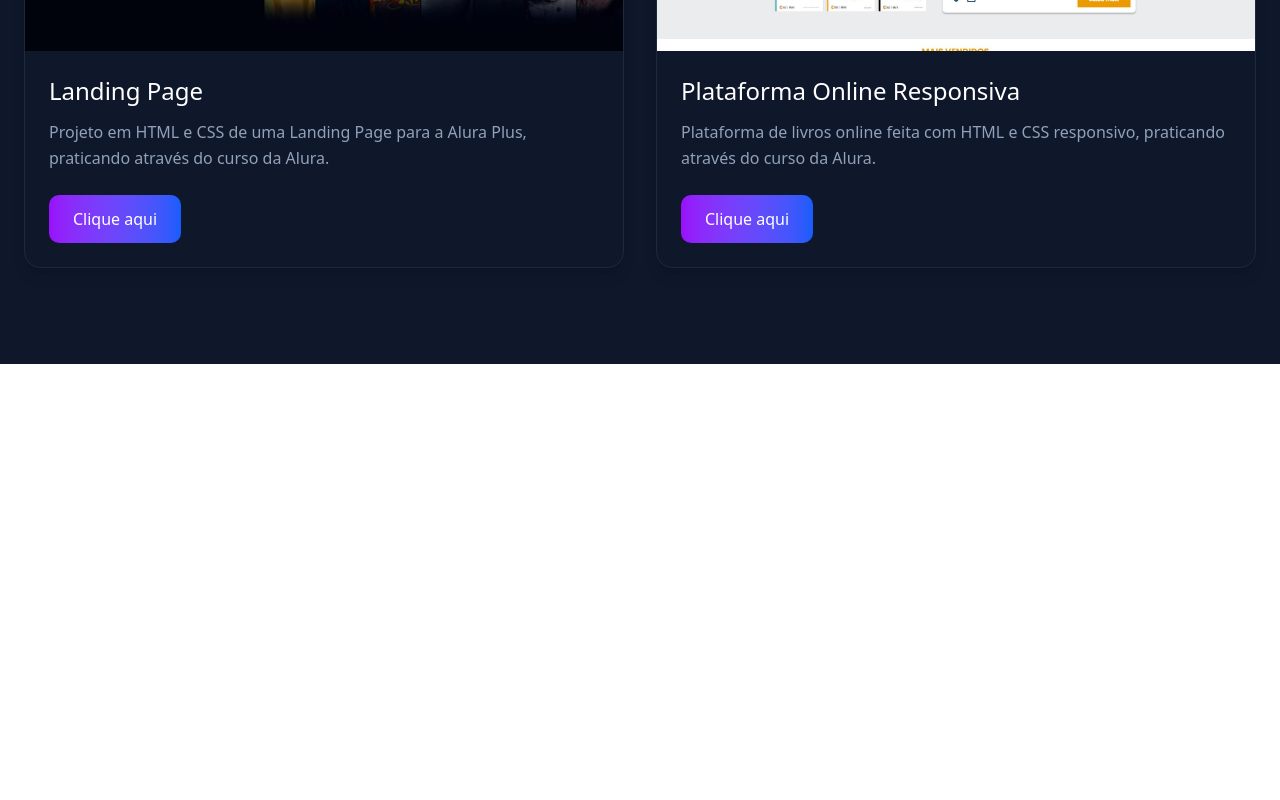
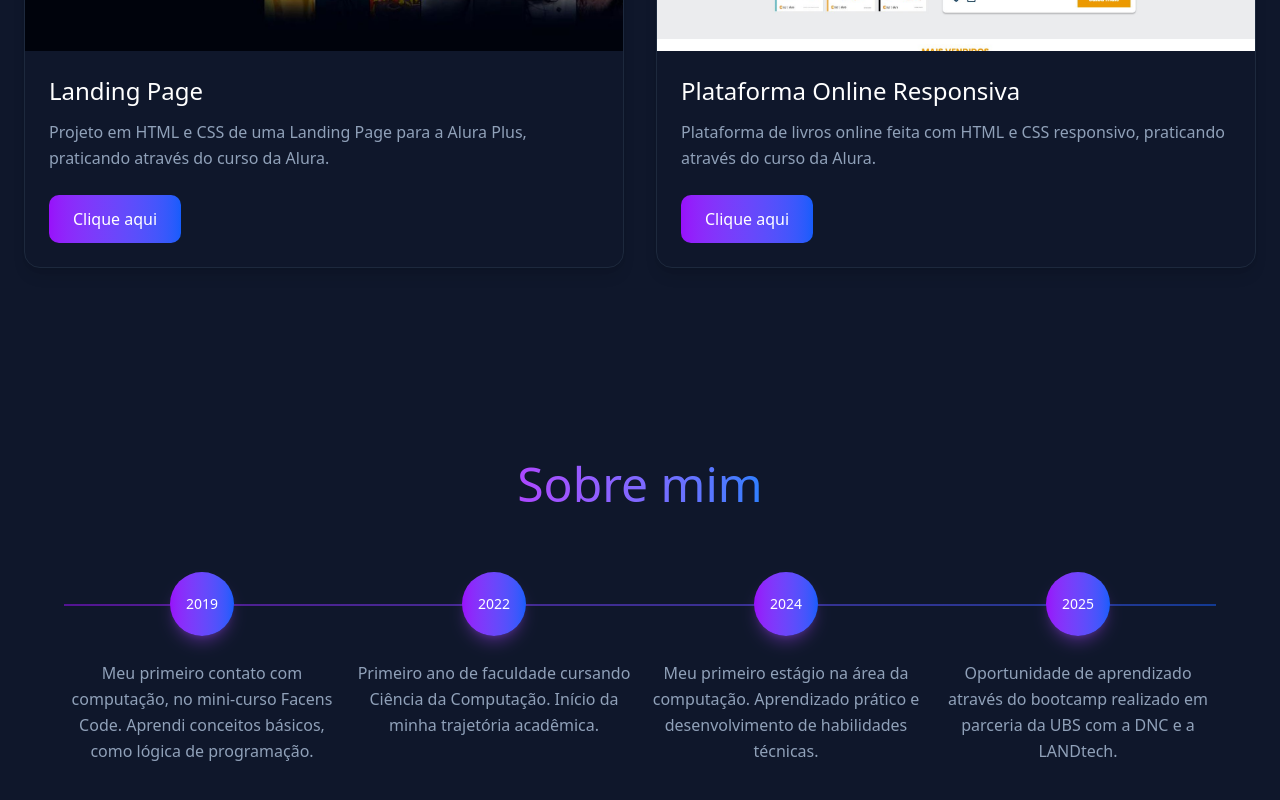
Before and after one commit to iangodinho/RID224606_Desafio04, a React (Vite) app in the folder desafio-portifolio/: page / in a window 1280 px wide. Shown: the part 1720-2520 px from the top of the page. Before the commit the page ends 2084 px from the top, so only its background shows below. Built offline with nearby package versions, Linux system fonts and the light colour scheme.

Commit message:
Add Timeline Section

```diff
--- a/desafio-portifolio/src/App.tsx
+++ b/desafio-portifolio/src/App.tsx
@@ -1,6 +1,7 @@
 import { Header } from "./components/Header";
 import { Principal } from "./components/Principal";
 import { ProjectCard } from "./components/ProjectCard";
+import { TimelineItem } from "./components/TimelineItem";
 
 function App() {
   const projects = [
@@ -34,6 +35,25 @@ function App() {
     },
   ];
 
+  const timeline = [
+    {
+      year: '2019',
+      description: 'Meu primeiro contato com computação, no mini-curso Facens Code. Aprendi conceitos básicos, como lógica de programação.',
+    },
+    {
+      year: '2022',
+      description: 'Primeiro ano de faculdade cursando Ciência da Computação. Início da minha trajetória acadêmica.',
+    },
+    {
+      year: '2024',
+      description: 'Meu primeiro estágio na área da computação. Aprendizado prático e desenvolvimento de habilidades técnicas.',
+    },
+    {
+      year: '2025',
+      description: 'Oportunidade de aprendizado através do bootcamp realizado em parceria da UBS com a DNC e a LANDtech.',
+    },
+  ];
+
   return (
       <div className="min-h-screen bg-slate-950 text-white">
         <Header />
@@ -61,6 +81,29 @@ function App() {
           </div>
         </section>
 
+        <section id="sobre" className="py-24 bg-slate-900">
+          <div className="container mx-auto px-6">
+            <h2 className="text-4xl md:text-5xl mb-16 text-center">
+              <span className="bg-gradient-to-r from-purple-500 to-blue-500 bg-clip-text text-transparent">
+                Sobre mim
+              </span>
+            </h2>
+            <div className="relative max-w-6xl mx-auto">
+              <div className="absolute top-8 left-0 w-full h-0.5 bg-gradient-to-r from-purple-600/50 to-blue-600/50 hidden md:block" />
+              <div className="flex flex-col md:flex-row items-start justify-center gap-8 md:gap-4 relative z-0">
+                {timeline.map((item, index) => (
+                  <TimelineItem
+                    key={index}
+                    year={item.year}
+                    description={item.description}
+                    isLast={index === timeline.length - 1}
+                  />
+                ))}
+              </div>
+            </div>
+          </div>
+        </section>
+
       </div>
   );
 }
--- /dev/null
+++ b/desafio-portifolio/src/components/TimelineItem.tsx
@@ -0,0 +1,23 @@
+interface TimelineItemProps {
+  year: string;
+  description: string;
+  isLast?: boolean;
+}
+
+export function TimelineItem({ year, description, isLast }: TimelineItemProps) {
+  return (
+    <div className="flex-1 min-w-[250px]">
+      <div className="relative">
+        <div className="relative z-10 flex items-center justify-center w-16 h-16 rounded-full bg-gradient-to-r from-purple-600 to-blue-600 mx-auto mb-4 shadow-lg shadow-purple-500/30">
+          <span className="text-white text-sm font-medium">
+            {year}
+          </span>
+        </div>
+
+        <div className="text-center mt-6">
+          <p className="text-slate-400 leading-relaxed">{description}</p>
+        </div>
+      </div>
+    </div>
+  );
+}
```
